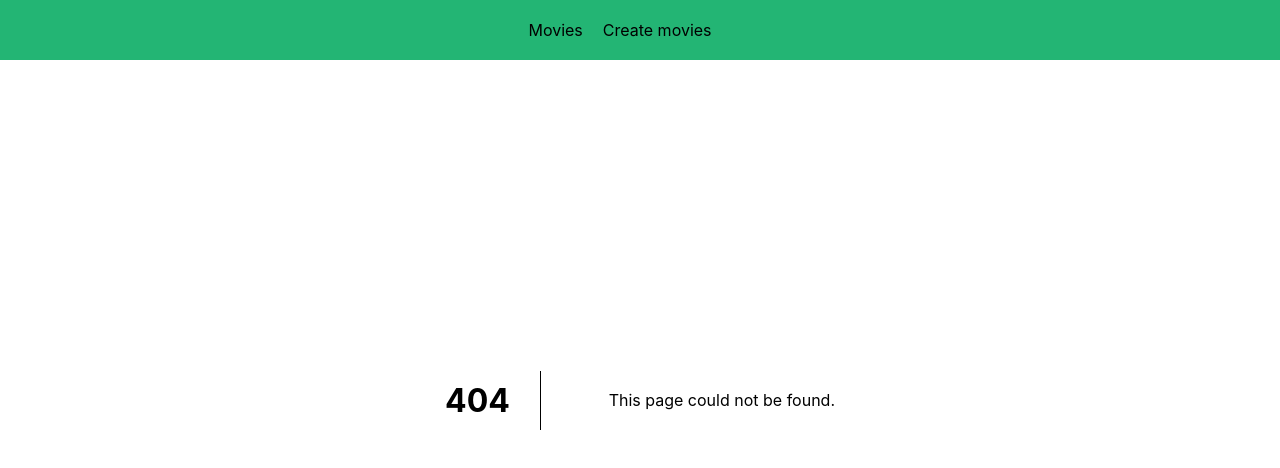
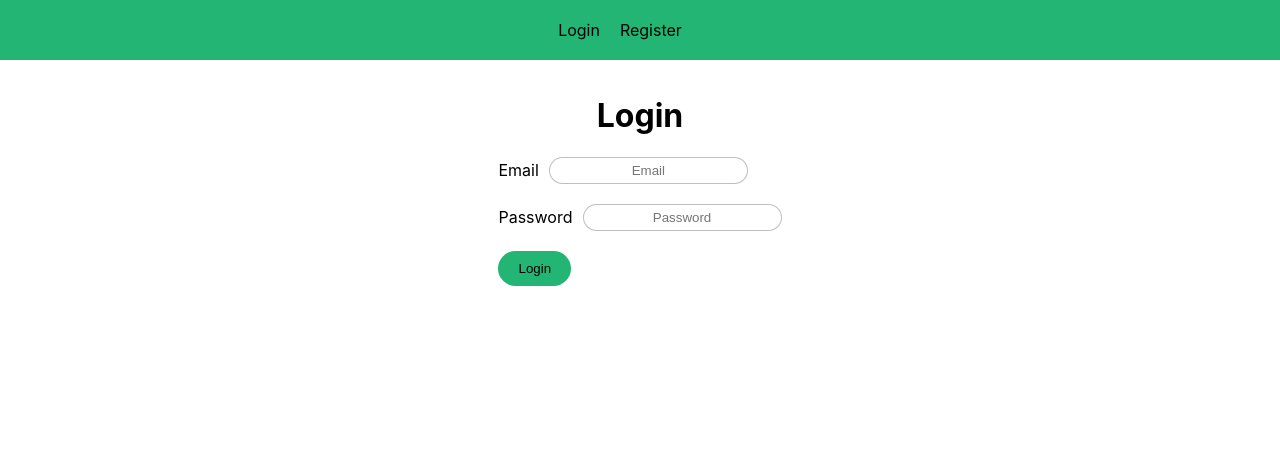
Before and after one commit to kennarddh/movies_app_mern, a React (Create React App) app in the folder client/: page /auth/login in a window 1280 px wide. Before the commit this address had no page. Shown: the top 468 px of the page. Built offline with nearby package versions, Linux system fonts and the light colour scheme; no server answers.

Commit message:
authentication and private route

```diff
--- a/client/src/App.js
+++ b/client/src/App.js
@@ -5,29 +5,60 @@ import { BrowserRouter as Router, Routes, Route } from 'react-router-dom'
 import Layout from './Components/Layout/Layout'
 
 // Pages
-import Movies from './Pages/Movies/Movies'
-import UpdateMovies from './Pages/UpdateMovies/UpdateMovies'
-import CreateMovies from './Pages/CreateMovies/CreateMovies'
+
+// Movies
+import AdminMovies from './Pages/Admin/Movies/Movies'
+import AdminUpdateMovies from './Pages/Admin/UpdateMovies/UpdateMovies'
+import AdminCreateMovies from './Pages/Admin/CreateMovies/CreateMovies'
+
+// Auth
+import AuthLogin from './Pages/Auth/Login/Login'
+import AuthRegister from './Pages/Auth/Register/Register'
 
 // 404
 import NoMatch from './Pages/NoMatch/NoMatch'
 
+// Route
+import ProtectedRoute from './Components/ProtectedRoute/ProtectedRoute'
+
+// Contexts
+import { AuthProvider } from './Contexts/Auth'
+
 const App = () => {
 	return (
 		<>
+			<AuthProvider>
 				<Router>
 					<Routes>
 						<Route path='/' element={<Layout />}>
+							{/* Auth */}
+							<Route path='auth'>
+								{/* Login */}
+								<Route path='Login' element={<AuthLogin />} />
+
+								{/* Register */}
+								<Route path='Register' element={<AuthRegister />} />
+							</Route>
+
+							{/* Admin */}
+							<Route path='admin' element={<ProtectedRoute />}>
 								{/* Movies */}
 								<Route path='movies'>
 									{/* Index */}
-							<Route index element={<Movies />} />
+									<Route index element={<AdminMovies />} />
 
 									{/* Create */}
-							<Route path='create' element={<CreateMovies />} />
+									<Route
+										path='create'
+										element={<AdminCreateMovies />}
+									/>
 
 									{/* Edit */}
-							<Route path='update/:id' element={<UpdateMovies />} />
+									<Route
+										path='update/:id'
+										element={<AdminUpdateMovies />}
+									/>
+								</Route>
 							</Route>
 
 							{/* 404 */}
@@ -35,6 +66,7 @@ const App = () => {
 						</Route>
 					</Routes>
 				</Router>
+			</AuthProvider>
 		</>
 	)
 }
--- /dev/null
+++ b/client/src/Components/ProtectedRoute/ProtectedRoute.jsx
@@ -0,0 +1,18 @@
+import React from 'react'
+
+import { Navigate, Outlet } from 'react-router-dom'
+
+// Contexts
+import AuthConsumer from '../../Contexts/Auth'
+
+const ProtectedRoute = () => {
+	const { IsLoggedIn } = AuthConsumer()
+
+    if (IsLoggedIn) {
+        return <Outlet />
+    } else {
+        return <Navigate to='/auth/login' />
+    }
+}
+
+export default ProtectedRoute
--- a/client/src/Components/StyledComponents/Navbar.jsx
+++ b/client/src/Components/StyledComponents/Navbar.jsx
@@ -3,6 +3,9 @@ import React from 'react'
 import { Link } from 'react-router-dom'
 
 import styled from 'styled-components'
+
+// Contexts
+import AuthConsumer from '../../Contexts/Auth'
 
 const NavbarWrapper = styled.nav`
 	display: flex;
@@ -43,14 +46,64 @@ const NavbarItem = styled(Link)`
 	}
 `
 
+const NavbarItemButton = styled.button`
+	text-decoration: none;
+	color: black;
+	position: relative;
+	display: inline-block;
+	margin: 0 10px;
+	background-color: transparent;
+	border: none;
+	font-size: 16px;
+	font-family: -apple-system, BlinkMacSystemFont, 'Segoe UI', 'Roboto',
+		'Oxygen', 'Ubuntu', 'Cantarell', 'Fira Sans', 'Droid Sans',
+		'Helvetica Neue', sans-serif;
+	margin: 0 10;
+	padding: 0;
+
+	&:after {
+		background: none repeat scroll 0 0 transparent;
+		bottom: -5px;
+		content: '';
+		display: block;
+		height: 2px;
+		left: 50%;
+		position: absolute;
+		background: #fff;
+		transition: width 0.3s ease 0s, left 0.3s ease 0s;
+		width: 0;
+	}
+
+	&:hover:after {
+		width: calc(100% + 20px);
+		left: -10px;
+	}
+`
+
 const Navbar = () => {
+	const { IsLoggedIn, Logout } = AuthConsumer()
+
 	return (
 		<>
 			<NavbarWrapper>
-				<div className='center'>
-					<NavbarItem to='/movies'>Movies</NavbarItem>
-					<NavbarItem to='/movies/create'>Create movies</NavbarItem>
-				</div>
+				{IsLoggedIn ? (
+					<>
+						{/* Admin */}
+						<NavbarItem to='/admin/movies'>Movies</NavbarItem>
+						<NavbarItem to='/admin/movies/create'>
+							Create movies
+						</NavbarItem>
+						<NavbarItemButton onClick={Logout}>
+							Logout
+						</NavbarItemButton>
+					</>
+				) : (
+					<>
+						{/* Public */}
+						<NavbarItem to='/auth/login'>Login</NavbarItem>
+						<NavbarItem to='/auth/register'>Register</NavbarItem>
+					</>
+				)}
 			</NavbarWrapper>
 		</>
 	)
--- /dev/null
+++ b/client/src/Contexts/Auth.jsx
@@ -0,0 +1,59 @@
+import React, { useState, useEffect, createContext, useContext } from 'react'
+
+import { AuthCheckLoggedIn } from '../Utils/Api'
+
+export const AuthContext = createContext({})
+
+export const AuthProvider = ({ children }) => {
+	const [IsLoggedIn, SetIsLoggedIn] = useState(true)
+
+	useEffect(() => {
+		let isMounted = true
+
+		const AsyncAuthCheckIsLoggedIn = async () => {
+			const token = window.localStorage.getItem('token')
+
+			if (isMounted && !token) SetIsLoggedIn(false)
+
+			await AuthCheckLoggedIn(token).then(response => {
+				if (isMounted && !response.data.isLoggedIn) SetIsLoggedIn(false)
+
+				if (isMounted) SetIsLoggedIn(true)
+			})
+		}
+
+		AsyncAuthCheckIsLoggedIn()
+
+		return () => {
+			isMounted = false
+		}
+	}, [])
+
+	const Logout = () => {
+		window.localStorage.removeItem('token')
+
+		SetIsLoggedIn(false)
+
+		alert('Logout successfully')
+	}
+
+	return (
+		<>
+			<AuthContext.Provider
+				value={{
+					IsLoggedIn,
+					SetIsLoggedIn,
+					Logout,
+				}}
+			>
+				{children}
+			</AuthContext.Provider>
+		</>
+	)
+}
+
+const AuthConsumer = () => {
+	return useContext(AuthContext)
+}
+
+export default AuthConsumer
--- a/client/src/Pages/UpdateMovies/UpdateMovies.jsx
+++ b/client/src/Pages/Admin/CreateMovies/CreateMovies.jsx
@@ -1,25 +1,23 @@
-import React, { useEffect, useState } from 'react'
-
-import { useParams } from 'react-router-dom'
+import React, { useState } from 'react'
 
 import styled from 'styled-components'
 
 // components
-import Title from '../../Components/StyledComponents/Title'
-import CustomInput from '../../Components/StyledComponents/CustomInput'
-import CustomForm from '../../Components/StyledComponents/CustomForm'
+import Title from '../../../Components/StyledComponents/Title'
+import CustomInput from '../../../Components/StyledComponents/CustomInput'
+import CustomForm from '../../../Components/StyledComponents/CustomForm'
 
 // utils
-import { UpdateMovieById, GetMovieById } from '../../Utils/Api'
+import { InsertMovie } from '../../../Utils/Api'
 
-const UpdateMoviesContainer = styled.div`
+const CreateMoviesContainer = styled.div`
 	width: 100%;
 	height: 100vh;
 	display: flex;
 	flex-direction: column;
 `
 
-const UpdateMoviesFormWrapper = styled.div`
+const CreateMoviesFormWrapper = styled.div`
 	display: flex;
 	align-items: center;
 	justify-content: center;
@@ -27,37 +25,19 @@ const UpdateMoviesFormWrapper = styled.div`
 	gap: 30px;
 `
 
-const UpdateMovies = () => {
-	const { id } = useParams()
-
+const CreateMovies = () => {
 	const [Name, SetName] = useState('')
 	const [Time, SetTime] = useState('')
 	const [Rating, SetRating] = useState(0)
 
-	useEffect(() => {
-		const AsyncGetMovie = () => {
-			GetMovieById(id)
-				.then(response => {
-					const movie = response.data.data
-
-					SetName(movie.name)
-					SetTime(movie.time.join(', '))
-					SetRating(movie.rating)
-				})
-				.catch(() => alert("Movies don't exist"))
-		}
-
-		AsyncGetMovie()
-	}, [id])
-
-	const Update = async () => {
-		await UpdateMovieById(id, {
+	const Create = () => {
+		InsertMovie({
 			name: Name,
 			time: Time.split(',').map(item => item.trim()),
 			rating: Rating,
 		})
 			.then(() => {
-				alert('Movie updated successfully')
+				alert('Movie created successfully')
 			})
 			.catch(error => console.log(error))
 
@@ -68,10 +48,10 @@ const UpdateMovies = () => {
 
 	return (
 		<>
-			<UpdateMoviesContainer>
-				<Title title='Update Movies' />
-				<UpdateMoviesFormWrapper>
-					<CustomForm buttonTitle='Update' onSubmit={Update}>
+			<CreateMoviesContainer>
+				<Title title='Create Movies' />
+				<CreateMoviesFormWrapper>
+					<CustomForm buttonTitle='Create' onSubmit={Create}>
 						<CustomInput
 							id='name'
 							placeholder='Name'
@@ -102,10 +82,10 @@ const UpdateMovies = () => {
 							min='0'
 						/>
 					</CustomForm>
-				</UpdateMoviesFormWrapper>
-			</UpdateMoviesContainer>
+				</CreateMoviesFormWrapper>
+			</CreateMoviesContainer>
 		</>
 	)
 }
 
-export default UpdateMovies
+export default CreateMovies
--- a/client/src/Pages/Movies/Movies.jsx
+++ b/client/src/Pages/Admin/Movies/Movies.jsx
@@ -5,10 +5,10 @@ import { useNavigate } from 'react-router-dom'
 import styled from 'styled-components'
 
 // components
-import Title from '../../Components/StyledComponents/Title'
+import Title from '../../../Components/StyledComponents/Title'
 
 // utils
-import { GetAllMovies, DeleteMovieById } from '../../Utils/Api'
+import { GetAllMovies, DeleteMovieById } from '../../../Utils/Api'
 
 const MoviesContainer = styled.div`
 	width: 100%;
@@ -70,15 +70,20 @@ const Movies = () => {
 	const [Movies, SetMovies] = useState([])
 
 	useEffect(() => {
+		let isMounted = true
 		const AsyncGetAllMovies = async () => {
 			await GetAllMovies()
 				.then(response => {
-					SetMovies(response.data.data)
+					if (isMounted) SetMovies(response.data.data)
 				})
 				.catch(err => console.log(err))
 		}
 
 		AsyncGetAllMovies()
+
+		return () => {
+			isMounted = false
+		}
 	}, [])
 
 	const Delete = id => {
--- a/client/src/Pages/CreateMovies/CreateMovies.jsx
+++ b/client/src/Pages/Admin/UpdateMovies/UpdateMovies.jsx
@@ -1,23 +1,25 @@
-import React, { useState } from 'react'
+import React, { useEffect, useState } from 'react'
+
+import { useParams } from 'react-router-dom'
 
 import styled from 'styled-components'
 
 // components
-import Title from '../../Components/StyledComponents/Title'
-import CustomInput from '../../Components/StyledComponents/CustomInput'
-import CustomForm from '../../Components/StyledComponents/CustomForm'
+import Title from '../../../Components/StyledComponents/Title'
+import CustomInput from '../../../Components/StyledComponents/CustomInput'
+import CustomForm from '../../../Components/StyledComponents/CustomForm'
 
 // utils
-import { InsertMovie } from '../../Utils/Api'
+import { UpdateMovieById, GetMovieById } from '../../../Utils/Api'
 
-const CreateMoviesContainer = styled.div`
+const UpdateMoviesContainer = styled.div`
 	width: 100%;
 	height: 100vh;
 	display: flex;
 	flex-direction: column;
 `
 
-const CreateMoviesFormWrapper = styled.div`
+const UpdateMoviesFormWrapper = styled.div`
 	display: flex;
 	align-items: center;
 	justify-content: center;
@@ -25,19 +27,37 @@ const CreateMoviesFormWrapper = styled.div`
 	gap: 30px;
 `
 
-const CreateMovies = () => {
+const UpdateMovies = () => {
+	const { id } = useParams()
+
 	const [Name, SetName] = useState('')
 	const [Time, SetTime] = useState('')
 	const [Rating, SetRating] = useState(0)
 
-	const Create = () => {
-		InsertMovie({
+	useEffect(() => {
+		const AsyncGetMovie = () => {
+			GetMovieById(id)
+				.then(response => {
+					const movie = response.data.data
+
+					SetName(movie.name)
+					SetTime(movie.time.join(', '))
+					SetRating(movie.rating)
+				})
+				.catch(() => alert("Movies don't exist"))
+		}
+
+		AsyncGetMovie()
+	}, [id])
+
+	const Update = async () => {
+		await UpdateMovieById(id, {
 			name: Name,
 			time: Time.split(',').map(item => item.trim()),
 			rating: Rating,
 		})
 			.then(() => {
-				alert('Movie created successfully')
+				alert('Movie updated successfully')
 			})
 			.catch(error => console.log(error))
 
@@ -48,10 +68,10 @@ const CreateMovies = () => {
 
 	return (
 		<>
-			<CreateMoviesContainer>
-				<Title title='Create Movies' />
-				<CreateMoviesFormWrapper>
-					<CustomForm buttonTitle='Create' onSubmit={Create}>
+			<UpdateMoviesContainer>
+				<Title title='Update Movies' />
+				<UpdateMoviesFormWrapper>
+					<CustomForm buttonTitle='Update' onSubmit={Update}>
 						<CustomInput
 							id='name'
 							placeholder='Name'
@@ -82,10 +102,10 @@ const CreateMovies = () => {
 							min='0'
 						/>
 					</CustomForm>
-				</CreateMoviesFormWrapper>
-			</CreateMoviesContainer>
+				</UpdateMoviesFormWrapper>
+			</UpdateMoviesContainer>
 		</>
 	)
 }
 
-export default CreateMovies
+export default UpdateMovies
--- /dev/null
+++ b/client/src/Pages/Auth/Login/Login.jsx
@@ -0,0 +1,90 @@
+import React, { useState, useEffect } from 'react'
+
+import styled from 'styled-components'
+
+import { useNavigate } from 'react-router-dom'
+
+// components
+import Title from '../../../Components/StyledComponents/Title'
+import CustomInput from '../../../Components/StyledComponents/CustomInput'
+import CustomForm from '../../../Components/StyledComponents/CustomForm'
+
+// utils
+import { AuthLogin } from '../../../Utils/Api'
+
+// Contexts
+import AuthConsumer from '../../../Contexts/Auth'
+
+const LoginContainer = styled.div`
+	width: 100%;
+	height: 100vh;
+	display: flex;
+	flex-direction: column;
+`
+
+const LoginFormWrapper = styled.div`
+	display: flex;
+	align-items: center;
+	justify-content: center;
+	flex-direction: column;
+	gap: 30px;
+`
+
+const Login = () => {
+	const { SetIsLoggedIn, isLoggedIn } = AuthConsumer()
+
+	const [Email, SetEmail] = useState('')
+	const [Password, SetPassword] = useState('')
+
+	const Navigate = useNavigate()
+
+	useEffect(() => {
+		if (isLoggedIn) Navigate('/admin')
+	})
+
+	const Login = async () => {
+		await AuthLogin({
+			email: Email,
+			password: Password,
+		})
+			.then(response => response.data)
+			.then(data => {
+				window.localStorage.setItem('token', data.token)
+
+				SetIsLoggedIn(true)
+
+				Navigate('/admin')
+			})
+			.catch(() => alert('Invalid username or password'))
+	}
+
+	return (
+		<>
+			<LoginContainer>
+				<Title title='Login' />
+				<LoginFormWrapper>
+					<CustomForm buttonTitle='Login' onSubmit={Login}>
+						<CustomInput
+							id='email'
+							placeholder='Email'
+							label='Email'
+							type='text'
+							value={Email}
+							onChange={value => SetEmail(value)}
+						/>
+						<CustomInput
+							id='password'
+							placeholder='Password'
+							label='Password'
+							type='password'
+							value={Password}
+							onChange={value => SetPassword(value)}
+						/>
+					</CustomForm>
+				</LoginFormWrapper>
+			</LoginContainer>
+		</>
+	)
+}
+
+export default Login
--- /dev/null
+++ b/client/src/Pages/Auth/Register/Register.jsx
@@ -0,0 +1,106 @@
+import React, { useState, useEffect } from 'react'
+
+import styled from 'styled-components'
+
+import { useNavigate } from 'react-router-dom'
+
+// components
+import Title from '../../../Components/StyledComponents/Title'
+import CustomInput from '../../../Components/StyledComponents/CustomInput'
+import CustomForm from '../../../Components/StyledComponents/CustomForm'
+
+// utils
+import { AuthRegister } from '../../../Utils/Api'
+
+// Contexts
+import AuthConsumer from '../../../Contexts/Auth'
+
+const RegisterContainer = styled.div`
+	width: 100%;
+	height: 100vh;
+	display: flex;
+	flex-direction: column;
+`
+
+const RegisterFormWrapper = styled.div`
+	display: flex;
+	align-items: center;
+	justify-content: center;
+	flex-direction: column;
+	gap: 30px;
+`
+
+const Register = () => {
+	const { IsLoggedIn } = AuthConsumer()
+
+	const [Username, SetUsername] = useState('')
+	const [Name, SetName] = useState('')
+	const [Email, SetEmail] = useState('')
+	const [Password, SetPassword] = useState('')
+
+	const Navigate = useNavigate()
+
+	useEffect(() => {
+		if (IsLoggedIn) Navigate('/admin')
+	})
+
+	const Register = async () => {
+		await AuthRegister({
+			username: Username,
+			name: Name,
+			email: Email,
+			password: Password,
+		})
+			.then(response => response.data)
+			.then(() => {
+				alert('User created successfully')
+			})
+			.catch(() => alert('Email or username already exist'))
+	}
+
+	return (
+		<>
+			<RegisterContainer>
+				<Title title='Register' />
+				<RegisterFormWrapper>
+					<CustomForm buttonTitle='Register' onSubmit={Register}>
+						<CustomInput
+							id='username'
+							placeholder='Username'
+							label='Username'
+							type='text'
+							value={Username}
+							onChange={value => SetUsername(value)}
+						/>
+						<CustomInput
+							id='name'
+							placeholder='Name'
+							label='Name'
+							type='text'
+							value={Name}
+							onChange={value => SetName(value)}
+						/>
+						<CustomInput
+							id='email'
+							placeholder='Email'
+							label='Email'
+							type='text'
+							value={Email}
+							onChange={value => SetEmail(value)}
+						/>
+						<CustomInput
+							id='password'
+							placeholder='Password'
+							label='Password'
+							type='password'
+							value={Password}
+							onChange={value => SetPassword(value)}
+						/>
+					</CustomForm>
+				</RegisterFormWrapper>
+			</RegisterContainer>
+		</>
+	)
+}
+
+export default Register
--- a/client/src/Utils/Api.js
+++ b/client/src/Utils/Api.js
@@ -9,3 +9,18 @@ export const GetAllMovies = () => api.get(`/movies`)
 export const UpdateMovieById = (id, payload) => api.put(`/movie/${id}`, payload)
 export const DeleteMovieById = id => api.delete(`/movie/${id}`)
 export const GetMovieById = id => api.get(`/movie/${id}`)
+
+export const AuthLogin = payload => api.post(`/auth/login`, payload)
+export const AuthRegister = payload => api.post(`/auth/register`, payload)
+export const AuthUserData = token =>
+	api.get(`/auth/user`, {
+		headers: {
+			'x-access-token': token,
+		},
+	})
+export const AuthCheckLoggedIn = token =>
+	api.get(`/auth/check_logged_in`, {
+		headers: {
+			'x-access-token': token,
+		},
+	})
--- a/client/src/index.css
+++ b/client/src/index.css
@@ -1,13 +1,13 @@
 body {
-	margin: 0;
+	margin: 0 !important;
 	font-family: -apple-system, BlinkMacSystemFont, 'Segoe UI', 'Roboto',
 		'Oxygen', 'Ubuntu', 'Cantarell', 'Fira Sans', 'Droid Sans',
-		'Helvetica Neue', sans-serif;
-	-webkit-font-smoothing: antialiased;
-	-moz-osx-font-smoothing: grayscale;
+		'Helvetica Neue', sans-serif !important;
+	-webkit-font-smoothing: antialiased !important;
+	-moz-osx-font-smoothing: grayscale !important;
 }
 
 code {
 	font-family: source-code-pro, Menlo, Monaco, Consolas, 'Courier New',
-		monospace;
+		monospace !important;
 }
```
Also changed, not shown: 2 other files (tests, documents, lock files or other folders). Lines whose indentation alone changed are shown as unchanged.
